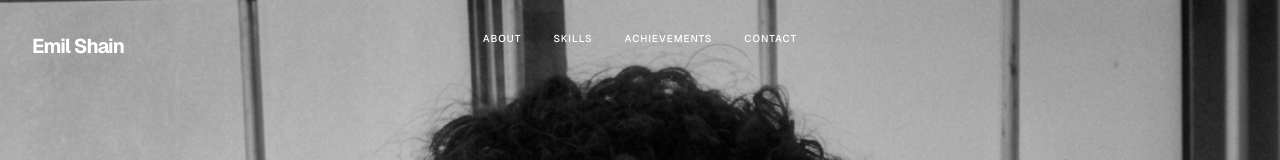
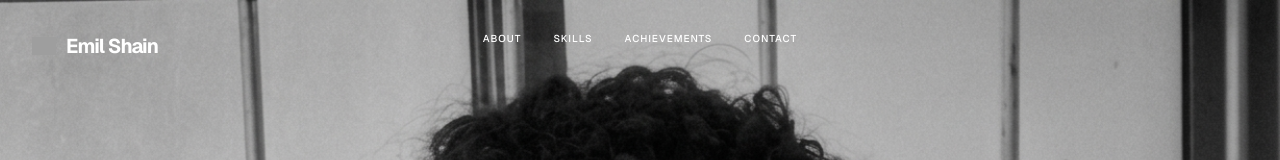
Before and after one commit to emilshain/My-Portfolio, a Next.js app: page / in a window 1280 px wide. Shown: the top 160 px of the page. Built offline with nearby package versions, Linux system fonts and the light colour scheme; grey boxes are pictures that could not be loaded.

Commit message:
Refactor code structure for improved readability and maintainability

```diff
--- a/src/app/page.tsx
+++ b/src/app/page.tsx
@@ -10,6 +10,8 @@ import { Achievements } from "@/components/Sections/Achievements";
 import { Projects } from "@/components/Sections/Projects";
 import { Footer } from "@/components/Sections/Footer";
 import { useState, useEffect, useRef } from "react";
+import Image from "next/image";
+
 
 
 export default function Home() {
@@ -49,14 +51,23 @@ export default function Home() {
       <LoadingScreen />
       <CustomCursor />
 
-      {/* Persistent Name Branding */}
-      <h1
-        className={`fixed top-8 left-8 z-50 text-xl font-bold tracking-tighter transition-colors duration-500 pointer-events-none ${
+      <div
+        className={`fixed top-8 left-8 z-50 flex items-center gap-2.5 transition-colors duration-500 pointer-events-none ${
           isDarkText ? "text-black" : "text-white"
         }`}
       >
-        Emil Shain
-      </h1>
+        <div className="relative w-6 h-6">
+          <Image
+            src="/logo.png"
+            alt="Logo"
+            fill
+            className="object-contain"
+          />
+        </div>
+        <h1 className="text-xl font-bold tracking-tighter">
+          Emil Shain
+        </h1>
+      </div>
 
       {/* Navigation - Overlay */}
       <nav className="fixed top-0 left-0 w-full p-8 z-50 flex justify-center pointer-events-none">
```
Also changed, not shown: logo.png (added), 1 other file (tests, documents, lock files or other folders).
